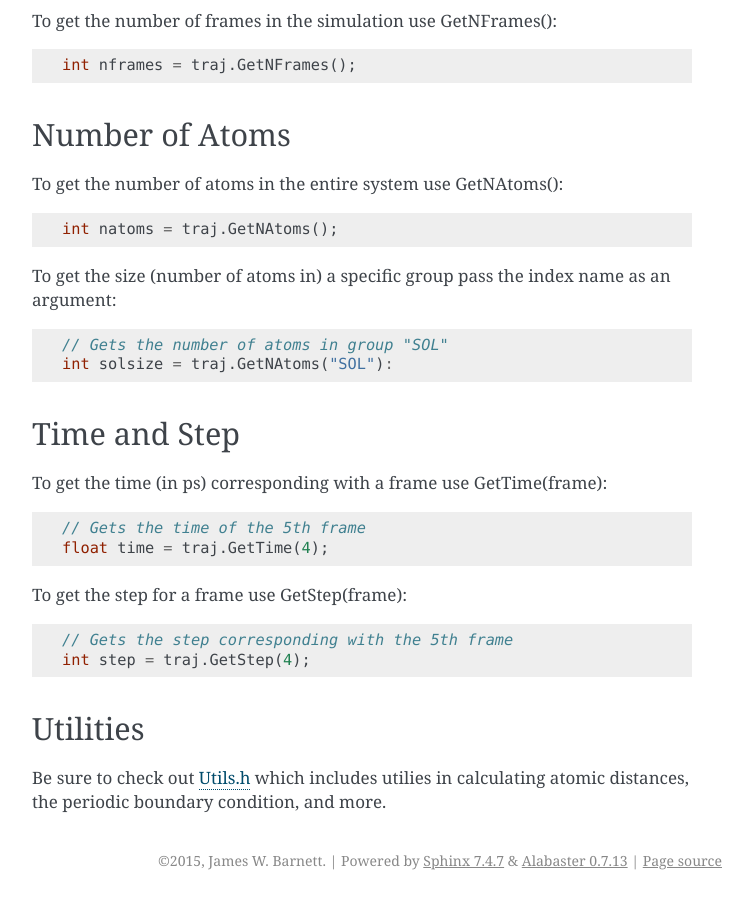
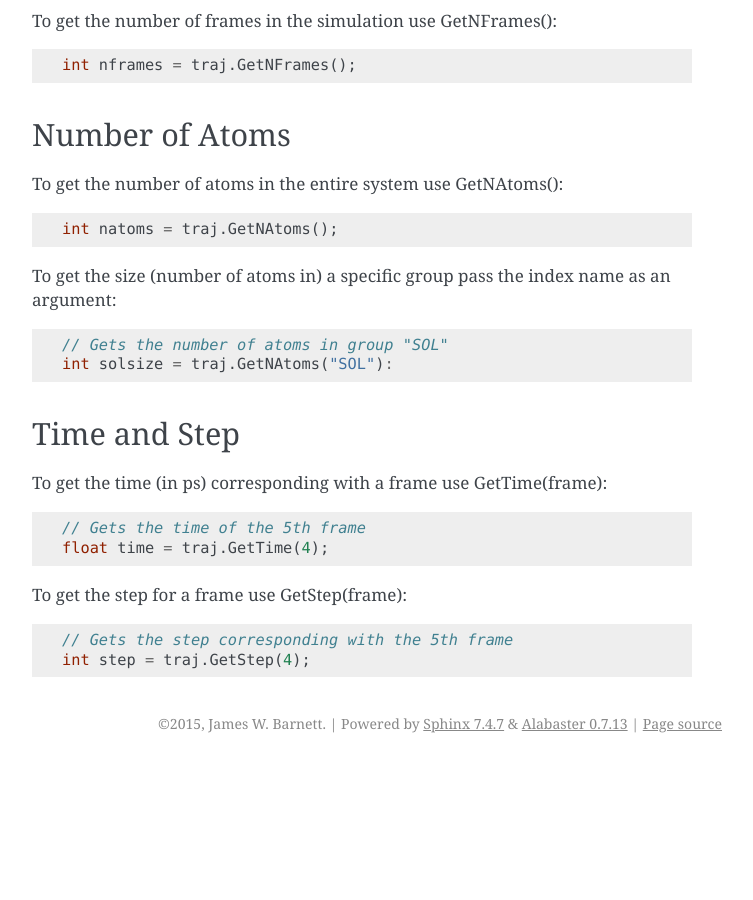
Before and after one commit to wesbarnett/libgmxcpp, a Sphinx documentation site: the page built from docs/usage.rst, in a window 1280 px wide and 900 px high, scrolled down 2304 px. Shown: the whole window, without its empty margins (388-1141 px from the left). Built offline with Sphinx 7.4.7, drawn with Linux system fonts in a browser that asks for light colours; after the commit the page ends 3067 px from its top, so only the background shows below that.

```diff
--- a/docs/usage.rst
+++ b/docs/usage.rst
@@ -135,9 +135,3 @@
 
     // Gets the step corresponding with the 5th frame
     int step = traj.GetStep(4);
-
-Utilities
----------
-
-Be sure to check out `Utils.h <files/Utils.h.html>`_ which includes utilies in calculating atomic
-distances, the periodic boundary condition, and more.
```
